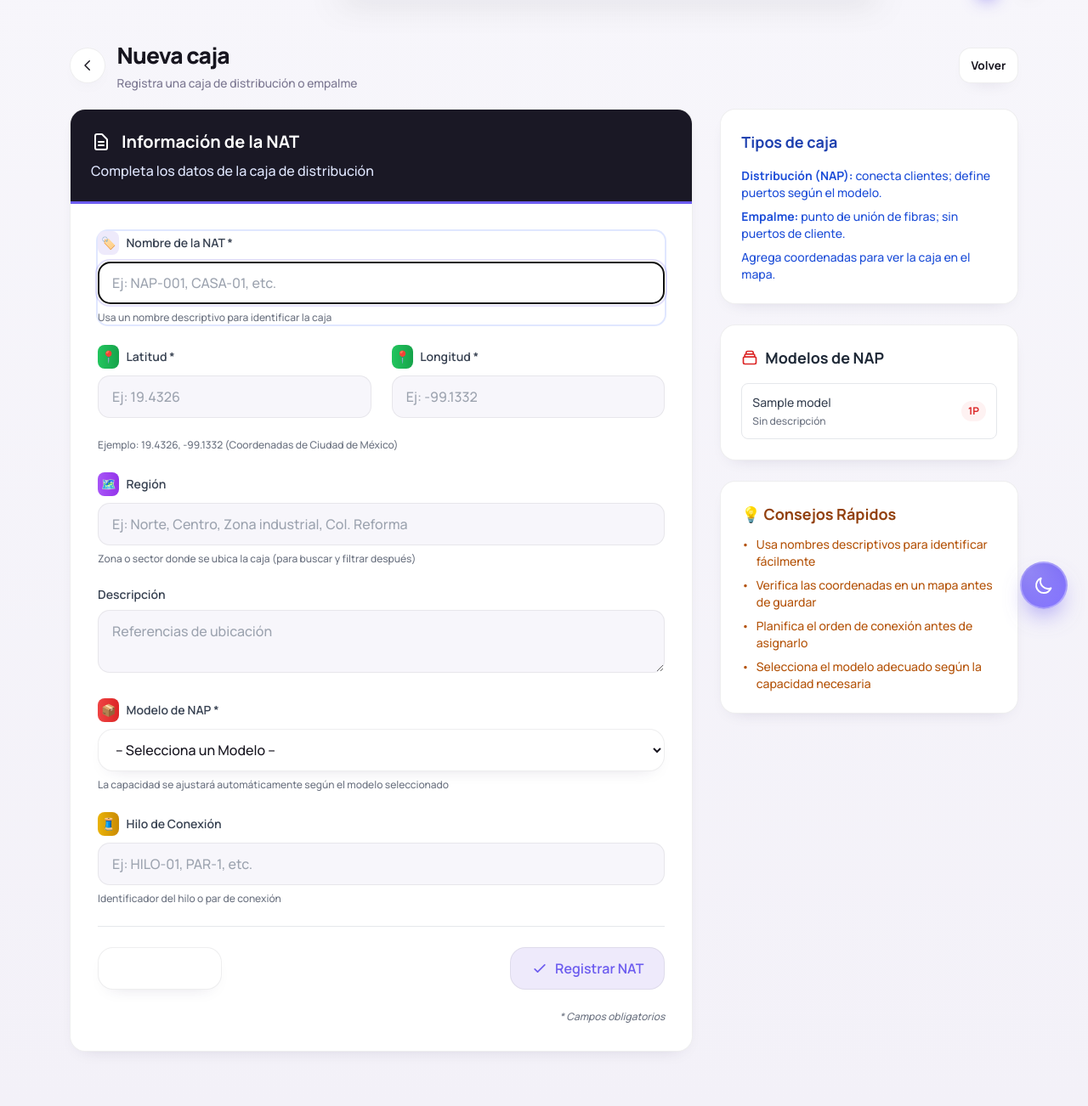
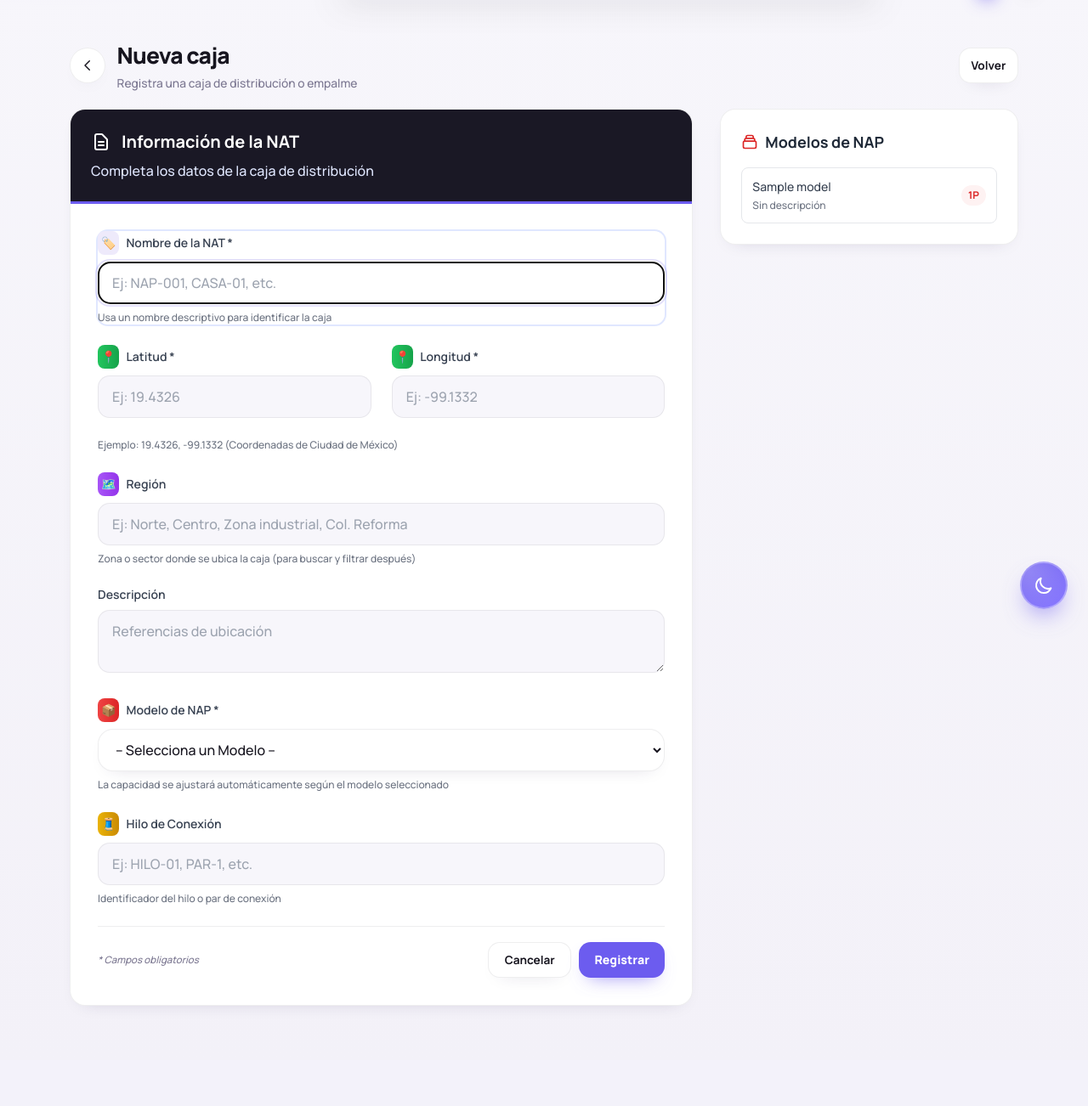
Before and after one commit to ton-cast5/Fibra_app, a Flask app: page /agregar_nat in a window 1280 px wide. Shown: the part 59-1361 px from the top of the page at 85% size. After the commit the page ends 1245 px from the top, so only its background shows below. Run offline with Flask 3, Linux system fonts and the light colour scheme; the visitor is signed in with stand-in values (Sample User, id 1); tables that the repository leaves empty hold one stand-in row (values such as "Sample post").

Commit message:
Match NAT edit form actions to the client form footer.
Drop Tipos de caja and Consejos panels; keep model list and pair Cancelar/Guardar.

Co-authored-by: Cursor <cursoragent@cursor.com>

```diff
--- a/templates/agregar_nat.html
+++ b/templates/agregar_nat.html
@@ -202,26 +202,15 @@
                             <p class="text-xs text-gray-500 mt-1">Identificador del hilo o par de conexión</p>
                         </div>
 
-                        <!-- Botones de Acción -->
-                        <div class="flex flex-col sm:flex-row justify-between space-y-4 sm:space-y-0 sm:space-x-4 pt-6 border-t border-gray-200">
-                            <a href="{% if nat %}{{ url_for('ver_nat', nat_id=nat.id) }}{% else %}{{ url_for('index') }}{% endif %}"
-                               class="bg-gradient-to-r from-gray-500 to-gray-600 hover:from-gray-600 hover:to-gray-700 text-white font-semibold py-3 px-6 rounded-xl shadow-lg transition-all duration-300 transform hover:scale-105 flex items-center justify-center order-2 sm:order-1">
-                                <svg class="w-5 h-5 mr-2" fill="none" stroke="currentColor" viewBox="0 0 24 24" xmlns="http://www.w3.org/2000/svg">
-                                    <path stroke-linecap="round" stroke-linejoin="round" stroke-width="2" d="M10 19l-7-7m0 0l7-7m-7 7h18"></path>
-                                </svg>
-                                Cancelar
-                            </a>
-
-                            <button type="submit"
-                                    class="bg-gradient-to-r from-indigo-500 to-purple-600 hover:from-indigo-600 hover:to-purple-700 text-white font-semibold py-3 px-6 rounded-xl shadow-lg transition-all duration-300 transform hover:scale-105 flex items-center justify-center order-1 sm:order-2">
-                                <svg class="w-5 h-5 mr-2" fill="none" stroke="currentColor" viewBox="0 0 24 24" xmlns="http://www.w3.org/2000/svg">
-                                    <path stroke-linecap="round" stroke-linejoin="round" stroke-width="2" d="M5 13l4 4L19 7"></path>
-                                </svg>
-                                {% if nat %}Actualizar NAT{% else %}Registrar NAT{% endif %}
-                            </button>
+                        <div class="fn-form-foot">
+                            <p class="fn-form-hint">* Campos obligatorios</p>
+                            <div class="fn-form-actions">
+                                <a href="{% if nat %}{{ url_for('ver_nat', nat_id=nat.id) }}{% else %}{{ url_for('index') }}{% endif %}" class="fn-btn-ghost">Cancelar</a>
+                                <button type="submit" class="fn-btn-primary">
+                                    {% if nat %}Guardar{% else %}Registrar{% endif %}
+                                </button>
+                            </div>
                         </div>
-
-                        <p class="text-gray-500 text-xs text-right italic mt-4">* Campos obligatorios</p>
                     </form>
                 </div>
             </div>
@@ -229,15 +218,6 @@
 
         <!-- Columna de Información -->
         <div class="space-y-6">
-            <div class="glass-effect rounded-2xl shadow-xl p-6 hover-lift info-panel">
-                <h3 class="text-lg font-bold text-blue-800 mb-4">Tipos de caja</h3>
-                <ul class="text-sm text-blue-700 space-y-2">
-                    <li><strong>Distribución (NAP):</strong> conecta clientes; define puertos según el modelo.</li>
-                    <li><strong>Empalme:</strong> punto de unión de fibras; sin puertos de cliente.</li>
-                    <li>Agrega coordenadas para ver la caja en el mapa.</li>
-                </ul>
-            </div>
-
             <!-- Modelos de NAP -->
             <div class="glass-effect rounded-2xl shadow-xl p-6 hover-lift">
                 <h3 class="text-lg font-bold text-gray-800 mb-4 flex items-center">
@@ -259,29 +239,6 @@
                     </div>
                     {% endfor %}
                 </div>
-            </div>
-
-            <!-- Consejos Rápidos -->
-            <div class="glass-effect rounded-2xl shadow-xl p-6 hover-lift bg-gradient-to-r from-amber-50 to-orange-50 border-amber-200">
-                <h3 class="text-lg font-bold text-amber-800 mb-3">💡 Consejos Rápidos</h3>
-                <ul class="text-sm text-amber-700 space-y-2">
-                    <li class="flex items-start">
-                        <span class="mr-2">•</span>
-                        <span>Usa nombres descriptivos para identificar fácilmente</span>
-                    </li>
-                    <li class="flex items-start">
-                        <span class="mr-2">•</span>
-                        <span>Verifica las coordenadas en un mapa antes de guardar</span>
-                    </li>
-                    <li class="flex items-start">
-                        <span class="mr-2">•</span>
-                        <span>Planifica el orden de conexión antes de asignarlo</span>
-                    </li>
-                    <li class="flex items-start">
-                        <span class="mr-2">•</span>
-                        <span>Selecciona el modelo adecuado según la capacidad necesaria</span>
-                    </li>
-                </ul>
             </div>
         </div>
     </div>
```
